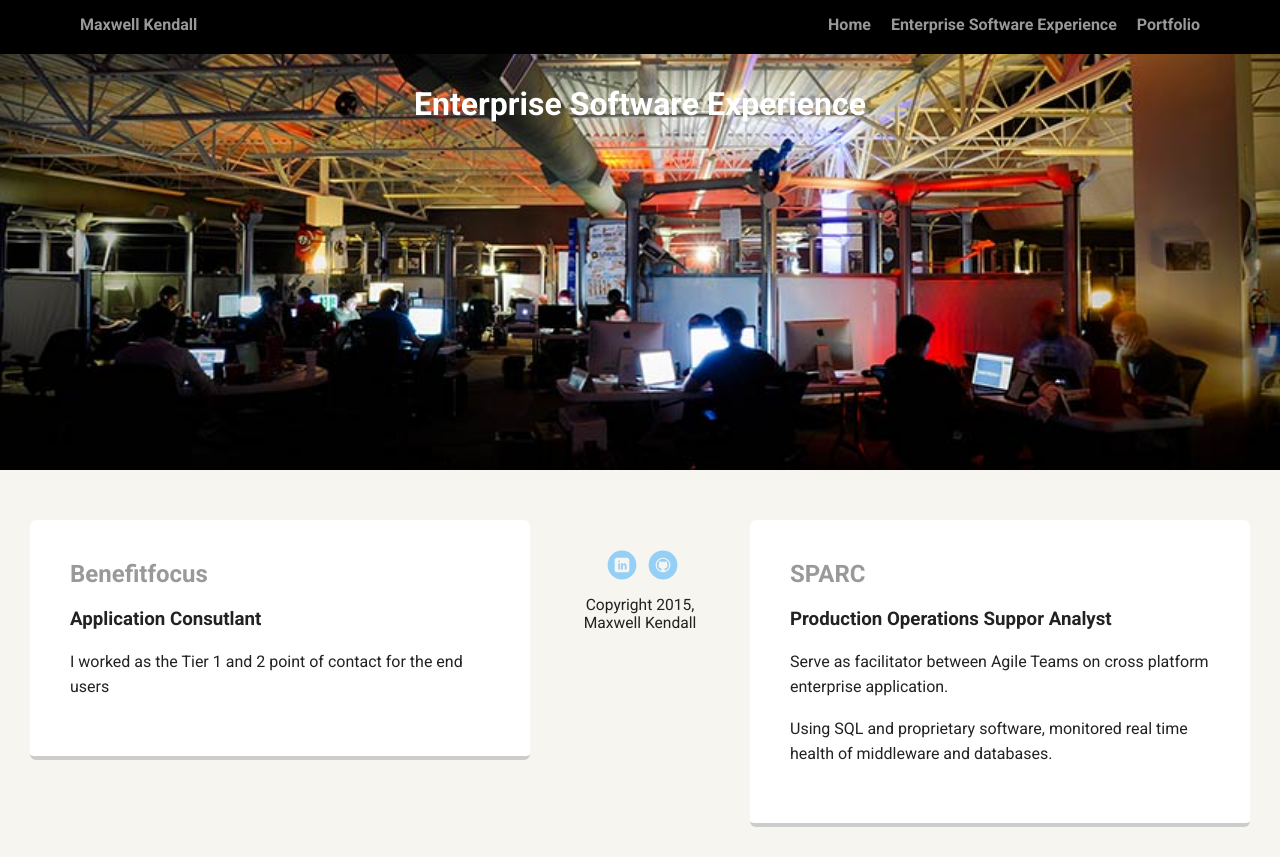
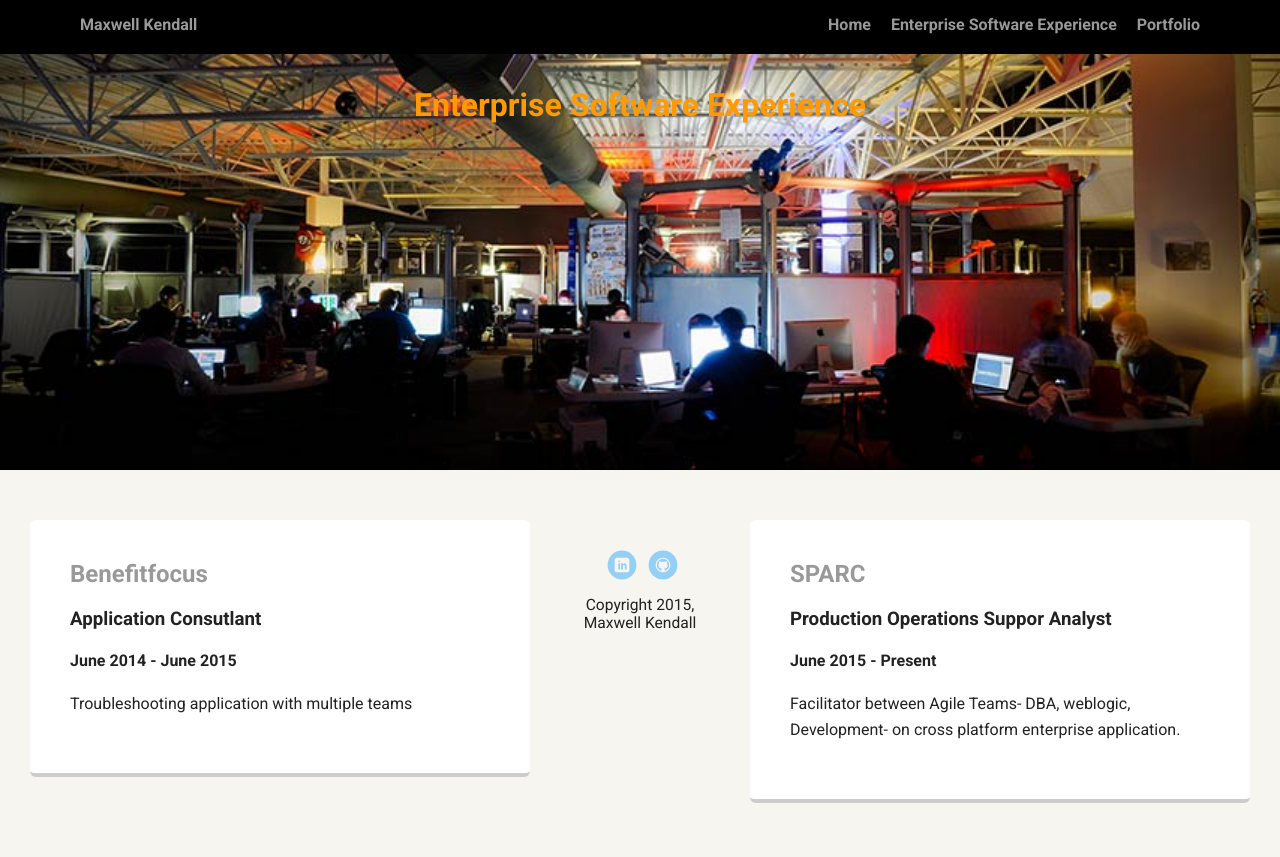
Before and after one commit to MNK5490/Portfolio, a plain HTML site: page experience.html in a window 1280 px wide. After the commit the page ends 833 px from the top, so only its background shows below. Drawn offline with Linux system fonts and the light colour scheme; a web font is replaced by a local one.

Commit message:
Same
same

```diff
--- a/experience.html
+++ b/experience.html
@@ -16,19 +16,20 @@
     </ul>
   </div>
 <header class= "experience-layout">
-  <h1 class= "tag name">Enterprise Software Experience</h1>
+  <h1>Enterprise Software Experience</h1>
 </header>
 <main>
     <div class="card float-right">
       <h2><a href='http://www.sparcedge.com/'>SPARC</a></h2>
       <h3>Production Operations Suppor Analyst</h3>
-        <p>Serve as facilitator between Agile Teams on cross platform enterprise application.</p>
-        <p>Using SQL and proprietary software, monitored real time health of middleware and databases.</p>
+      <h4>June 2015 - Present</h4>
+        <p>Facilitator between Agile Teams- DBA, weblogic, Development- on cross platform enterprise application.</p>
     </div>
     <div class="card float-left">
       <h2><a href='https://www.benefitfocus.com/'>Benefitfocus</a></h2>
       <h3>Application Consutlant</h3>
-        <p>I worked as the Tier 1 and 2 point of contact for the end users</p>
+      <h4>June 2014 - June 2015</h4>
+        <p>Troubleshooting application with multiple teams</p>
     </div>
   </main>
     <footer>
--- a/styles.css
+++ b/styles.css
@@ -45,14 +45,13 @@ a:hover {
   padding: 0;
 }
 .name {
-
   color: white;
 }
+
 .nav .name {
     display: block;
     margin-right: auto;
     color: white;
-
 }
 .nav li {
   padding: 5px 10px 10px 10px;
@@ -93,7 +92,8 @@ header .image:hover {
 
 }
 .experience-layout {
-  background-image: url(images/sparc.jpg)
+  background-image: url(images/sparc.jpg);
+  color: #ff9904;
 
 }
 .right {
```
